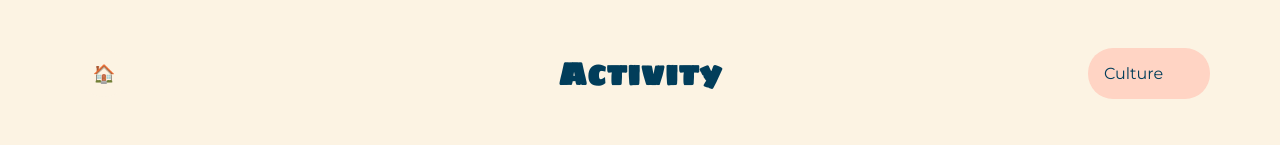
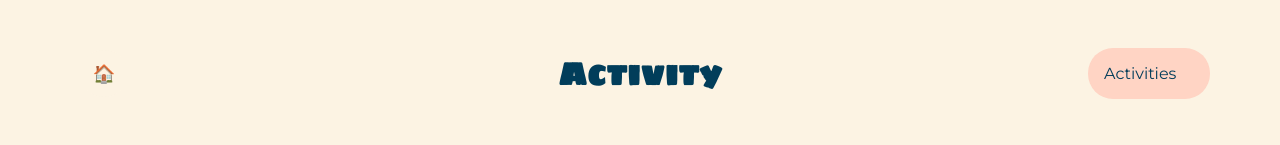
Before and after one commit to izzygperez/TripTime, a React (Vite) app in the folder TripTime/: page /destination/activities in a window 1280 px wide. Shown: the top 145 px of the page. Built offline with nearby package versions, Linux system fonts and the light colour scheme.

Commit message:
Page dropdown changes dynamically with page name

```diff
--- a/TripTime/src/index.css
+++ b/TripTime/src/index.css
@@ -15,6 +15,10 @@ html.is-spatial {
   background-color: transparent;
   --xr-background-material: transparent;
   height: 100dvh;
+
+  .name {
+    font-size: 4rem;
+  }
 
   .homePage {
     --xr-back: 125;
@@ -44,7 +48,7 @@ html.is-spatial {
   }
 
   .placeRec {
-    --xr-back: 25;
+    --xr-back: 35;
   }
 
   .info {
--- a/TripTime/src/pages/ActivitiesPage.tsx
+++ b/TripTime/src/pages/ActivitiesPage.tsx
@@ -1,5 +1,5 @@
 import { useState, useRef, useEffect } from "react";
-import { useNavigate } from "react-router-dom";
+import { useNavigate, useLocation } from "react-router-dom";
 import styles from "../styles/activities.module.css";
 
 /* Image imports for image feed on culture page */
@@ -133,61 +133,75 @@ export default function ActivitiesPage() {
     ],
   };
 
+  const location = useLocation();
+
+  // map your paths to labels
+  const options = [
+    { value: "/destination/culture", label: "Culture" },
+    { value: "/destination/eat-drink", label: "Eat & Drink" },
+    { value: "/destination/activities", label: "Activities" },
+  ];
+
+  // figure out which option matches current page
+  const currentValue = options.find(opt => location.pathname === opt.value)?.value || "/destination/culture";
+
   return (
     <main>
       <header className={styles.header}>
-        <button className={styles.home} onClick={() => navigate("/")}>
+        <button className={`${styles.home} homePage`} onClick={() => navigate("/")} enable-xr >
           🏠
         </button>
-        <h1 className={styles.title}>Activity</h1>
-        <select className={styles.dropbtn} onChange={(e) => navigate(e.target.value)}>
-          <option value="/destination/culture">Culture</option>
-          <option value="/destination/eat-drink">Eat & Drink</option>
-          <option value="/destination/activities">Activities</option>
+        <h1 className="name" enable-xr >Activity</h1>
+        <select className={`${styles.dropbtn} dropdown`} value={currentValue} onChange={(e) => navigate(e.target.value)} enable-xr >
+          {options.map((opt) => (
+            <option key={opt.value} value={opt.value}>
+              {opt.label}
+            </option>
+          ))}
         </select>
       </header>
 
       <article className={styles.article}>
-        <section className={styles.locations}>
-          <h2 className={styles.placeType}>Relaxing</h2>
+        <section className={`${styles.locations} places`} enable-xr >
+          <h2 className={`${styles.placeType} placeCat`} enable-xr >Relaxing</h2>
           <button
-          className={`${styles.address} ${active === "sparex" ? styles.active : ""}`}
+          className={`${styles.address} ${active === "sparex" ? styles.active : ""} placeRec`}
           onClick={() => {
             setActive("sparex");
             setActiveLocation("Sparex");
-          }}>
+          }} enable-xr >
             <span className={styles.addyName}>Sparex</span>
             <br />
             <span className={styles.span}>18-21 Eulijiro 6(yuk)-ga Jung-gu, Seoul</span>
           </button>
           <button
-          className={`${styles.address} ${active === "outdoorlibrary" ? styles.active : ""}`}
+          className={`${styles.address} ${active === "outdoorlibrary" ? styles.active : ""} placeRec`}
           onClick={() => {
             setActive("outdoorlibrary");
             setActiveLocation("OutdoorLibrary");
-          }}>
+          }} enable-xr >
             <span className={styles.addyName}>Outdoor Library</span>
             <br />
             <span className={styles.span}>Changsin-dong Jongno-gu, Seoul</span>
           </button>
 
-          <h2 className={styles.placeType}>Seasonal</h2>
+          <h2 className={`${styles.placeType} placeCat`} enable-xr >Seasonal</h2>
           <button
-          className={`${styles.address} ${active === "LanternFestival" ? styles.active : ""}`}
+          className={`${styles.address} ${active === "LanternFestival" ? styles.active : ""} placeRec`}
           onClick={() => {
             setActive("lanternfestival");
             setActiveLocation("LanternFestival");
-          }}>
+          }} enable-xr >
             <span className={styles.addyName}>Lantern Festival</span>
             <br />
             <span className={styles.span}>Changsin-dong Jongno-gu, Seoul</span>
           </button>
           <button
-          className={`${styles.address} ${active === "CherryBlossom" ? styles.active : ""}`}
+          className={`${styles.address} ${active === "CherryBlossom" ? styles.active : ""} placeRec`}
           onClick={() => {
             setActive("cherryblossom");
             setActiveLocation("CherryBlossom");
-          }}>
+          }} enable-xr >
             <span className={styles.addyName}>Cherry Blossom Viewing</span>
             <br />
             <span className={styles.span}>8 Yeouido-dong Yeongdeungpo-gu, Seoul</span>
@@ -218,7 +232,7 @@ export default function ActivitiesPage() {
           </div>
         </section>
 
-        <section className={styles.notes}>
+        <section className={`${styles.notes} info`} enable-xr >
           <h2>Notes</h2>
           {activeLocation ? (
           <div>
--- a/TripTime/src/pages/CulturePage.tsx
+++ b/TripTime/src/pages/CulturePage.tsx
@@ -1,5 +1,5 @@
 import { useState, useRef, useEffect } from "react";
-import { useNavigate } from "react-router-dom";
+import { useNavigate, useLocation } from "react-router-dom";
 import styles from "../styles/culture.module.css";
 
 /* Image imports for image feed on culture page */
@@ -120,17 +120,31 @@ export default function CulturePage() {
     ],
   };
 
+  const location = useLocation();
+
+  // map your paths to labels
+  const options = [
+    { value: "/destination/culture", label: "Culture" },
+    { value: "/destination/eat-drink", label: "Eat & Drink" },
+    { value: "/destination/activities", label: "Activities" },
+  ];
+
+  // figure out which option matches current page
+  const currentValue = options.find(opt => location.pathname === opt.value)?.value || "/destination/culture";
+
   return (
     <main>
       <header className={styles.header}>
         <button className={`${styles.home} homePage`} onClick={() => navigate("/")} enable-xr >
           🏠
         </button>
-        <h1 className="name" enable-xr >TripTime</h1>
-        <select className={`${styles.dropbtn} dropdown`} onChange={(e) => {window.location.href = e.target.value;}} enable-xr >
-          <option value="/destination/culture">Culture</option>
-          <option value="/destination/eat-drink">Eat & Drink</option>
-          <option value="/destination/activities">Activities</option>
+        <h1 className="name" enable-xr >Culture</h1>
+        <select className={`${styles.dropbtn} dropdown`} value={currentValue} onChange={(e) => navigate(e.target.value)} enable-xr >
+          {options.map((opt) => (
+            <option key={opt.value} value={opt.value}>
+              {opt.label}
+            </option>
+          ))}
         </select>
       </header>
 
--- a/TripTime/src/pages/EatDrinkpage.tsx
+++ b/TripTime/src/pages/EatDrinkpage.tsx
@@ -1,5 +1,5 @@
 import { useState, useRef, useEffect } from "react";
-import { useNavigate } from "react-router-dom";
+import { useNavigate, useLocation } from "react-router-dom";
 import styles from "../styles/eatDrink.module.css";
 
 import cheongsudang1 from "../assets/eat-drink/CheongsudangBakery3.jpg";
@@ -127,61 +127,75 @@ export default function EatDrinkPage() {
     ],
   };
 
+  const location = useLocation();
+
+  // map your paths to labels
+  const options = [
+    { value: "/destination/culture", label: "Culture" },
+    { value: "/destination/eat-drink", label: "Eat & Drink" },
+    { value: "/destination/activities", label: "Activities" },
+  ];
+
+  // figure out which option matches current page
+  const currentValue = options.find(opt => location.pathname === opt.value)?.value || "/destination/culture";
+
   return (
     <main>
       <header className={styles.header}>
-        <button className={styles.home} onClick={() => navigate("/")}>
+        <button className={`${styles.home} homePage`} onClick={() => navigate("/")} enable-xr >
           🏠
         </button>
-        <h1 className={styles.title}>Eat & Drink</h1>
-        <select className={styles.dropbtn} onChange={(e) => navigate(e.target.value)}>
-          <option value="/destination/culture">Culture</option>
-          <option value="/destination/eat-drink">Eat & Drink</option>
-          <option value="/destination/activities">Activities</option>
+        <h1 className="name" enable-xr >Eat & Drink</h1>
+        <select className={`${styles.dropbtn} dropdown`} value={currentValue} onChange={(e) => navigate(e.target.value)} enable-xr >
+          {options.map((opt) => (
+            <option key={opt.value} value={opt.value}>
+              {opt.label}
+            </option>
+          ))}
         </select>
       </header>
 
       <article className={styles.article}>
-        <section className={styles.locations}>
-          <h2 className={styles.placeType}>Cafe</h2>
+        <section className={`${styles.locations} places`} enable-xr >
+          <h2 className={`${styles.placeType} placeCat`} enable-xr >Cafe</h2>
           <button
-          className={`${styles.address} ${active === "cheongsudang" ? styles.active : ""}`}
+          className={`${styles.address} ${active === "cheongsudang" ? styles.active : ""} placeRec`}
           onClick={() => {
             setActive("cheongsudang");
             setActiveLocation("Cheongsudang");
-          }}>
+          }} enable-xr >
             <span className={styles.addyName}>Cheongsudang</span>
             <br />
             <span className={styles.span}>144 Ikseon-dong Jongno-gu, Seoul</span>
           </button>
           <button
-          className={`${styles.address} ${active === "clementine" ? styles.active : ""}`}
+          className={`${styles.address} ${active === "clementine" ? styles.active : ""} placeRec`}
           onClick={() => {
             setActive("clementine");
             setActiveLocation("Clementine");
-          }}>
+          }} enable-xr >
             <span className={styles.addyName}>Clementine</span>
             <br />
             <span className={styles.span}>685-490 Seongsu-dong, Seoul</span>
           </button>
 
-          <h2 className={styles.placeType}>Restaurant</h2>
+          <h2 className={`${styles.placeType} placeCat`} enable-xr >Restaurant</h2>
           <button
-          className={`${styles.address} ${active === "ocheonjip" ? styles.active : ""}`}
+          className={`${styles.address} ${active === "ocheonjip" ? styles.active : ""} placeRec`}
           onClick={() => {
             setActive("ocheonjip");
             setActiveLocation("Ocheonjip");
-          }}>
+          }} enable-xr >
             <span className={styles.addyName}>Ocheonjip</span>
             <br />
             <span className={styles.span}>128-3 Ikeon-dong Jogno-gu, Seoul</span>
           </button>
           <button
-          className={`${styles.address} ${active === "solsot" ? styles.active : ""}`}
+          className={`${styles.address} ${active === "solsot" ? styles.active : ""} placeRec`}
           onClick={() => {
             setActive("solsot");
             setActiveLocation("Solsot");
-          }}>
+          }} enable-xr >
             <span className={styles.addyName}>Solsot</span>
             <br />
             <span className={styles.span}>390-42 Yeonnam-dong Mapo-gu, Seoul</span>
@@ -212,7 +226,7 @@ export default function EatDrinkPage() {
           </div>
         </section>
 
-        <section className={styles.notes}>
+        <section className={`${styles.notes} info`} enable-xr >
           <h2>Notes</h2>
           {activeLocation ? (
           <div>
```
